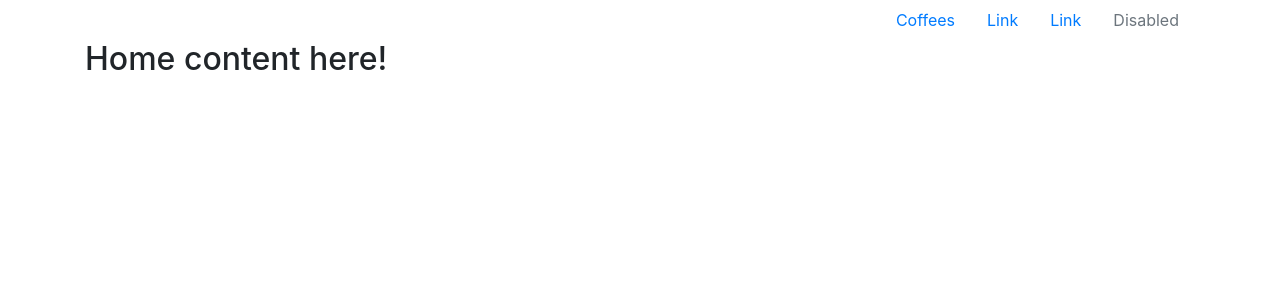
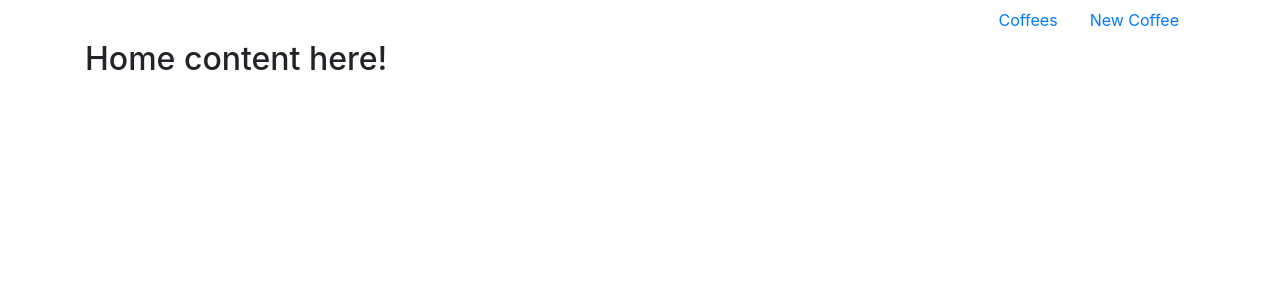
Before and after one commit to mahsan3-zz/learning-react, a React (Create React App) app: page / in a window 1280 px wide. Shown: the top 300 px of the page. Built offline with nearby package versions, Linux system fonts and the light colour scheme.

Commit message:
Updated navbar for new component

```diff
--- a/src/Navigation/Navigation.js
+++ b/src/Navigation/Navigation.js
@@ -13,13 +13,9 @@ function Navigation() {
                         </Link>
                     </li>
                     <li className="nav-item">
-                        <a className="nav-link" href="#">Link</a>
-                    </li>
-                    <li className="nav-item">
-                        <a className="nav-link" href="#">Link</a>
-                    </li>
-                    <li className="nav-item">
-                        <a className="nav-link disabled" href="#" tabIndex="-1" aria-disabled="true">Disabled</a>
+                        <Link to="/new-coffee-item">
+                            <span className="nav-link">New Coffee</span>
+                        </Link>
                     </li>
                 </ul>
             </div>
```
